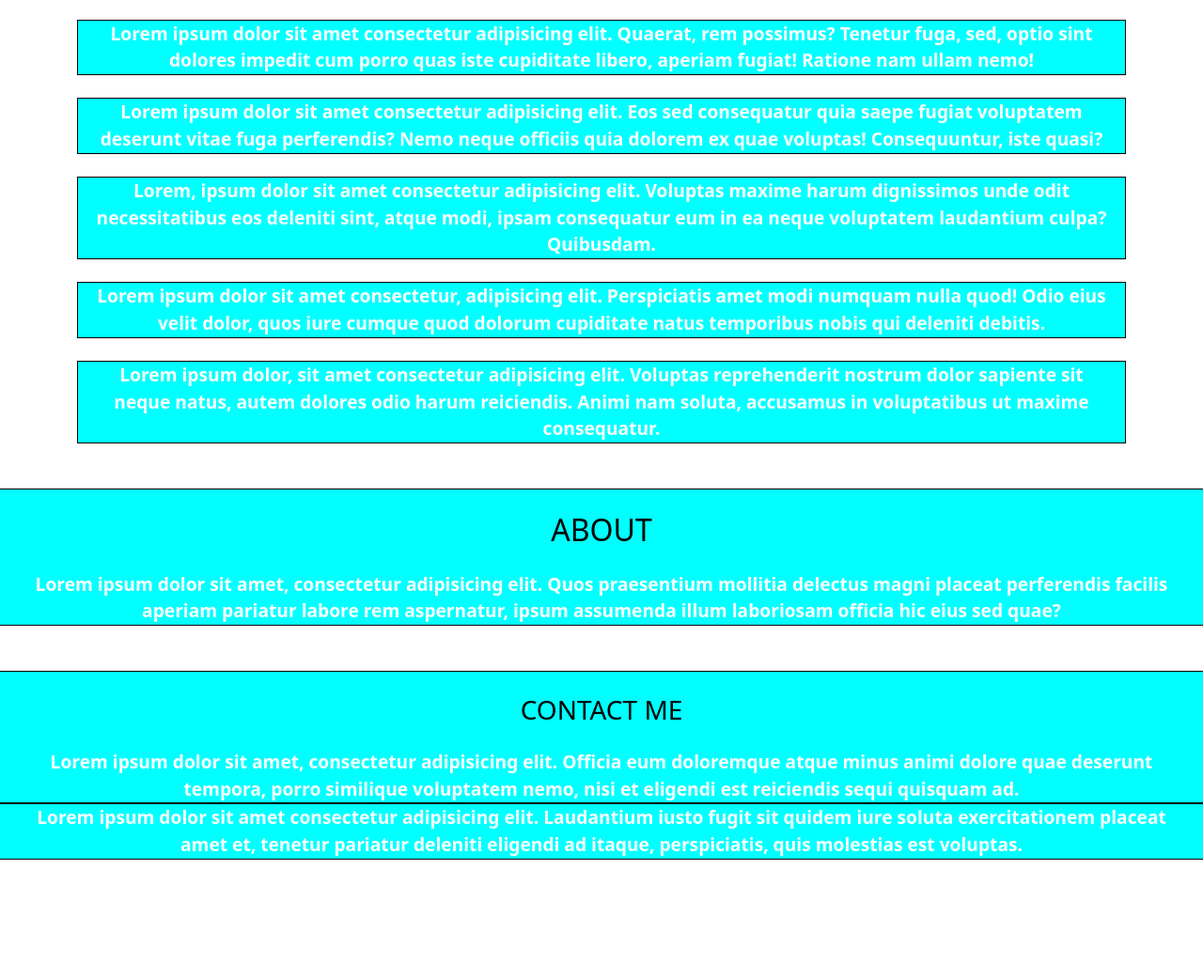
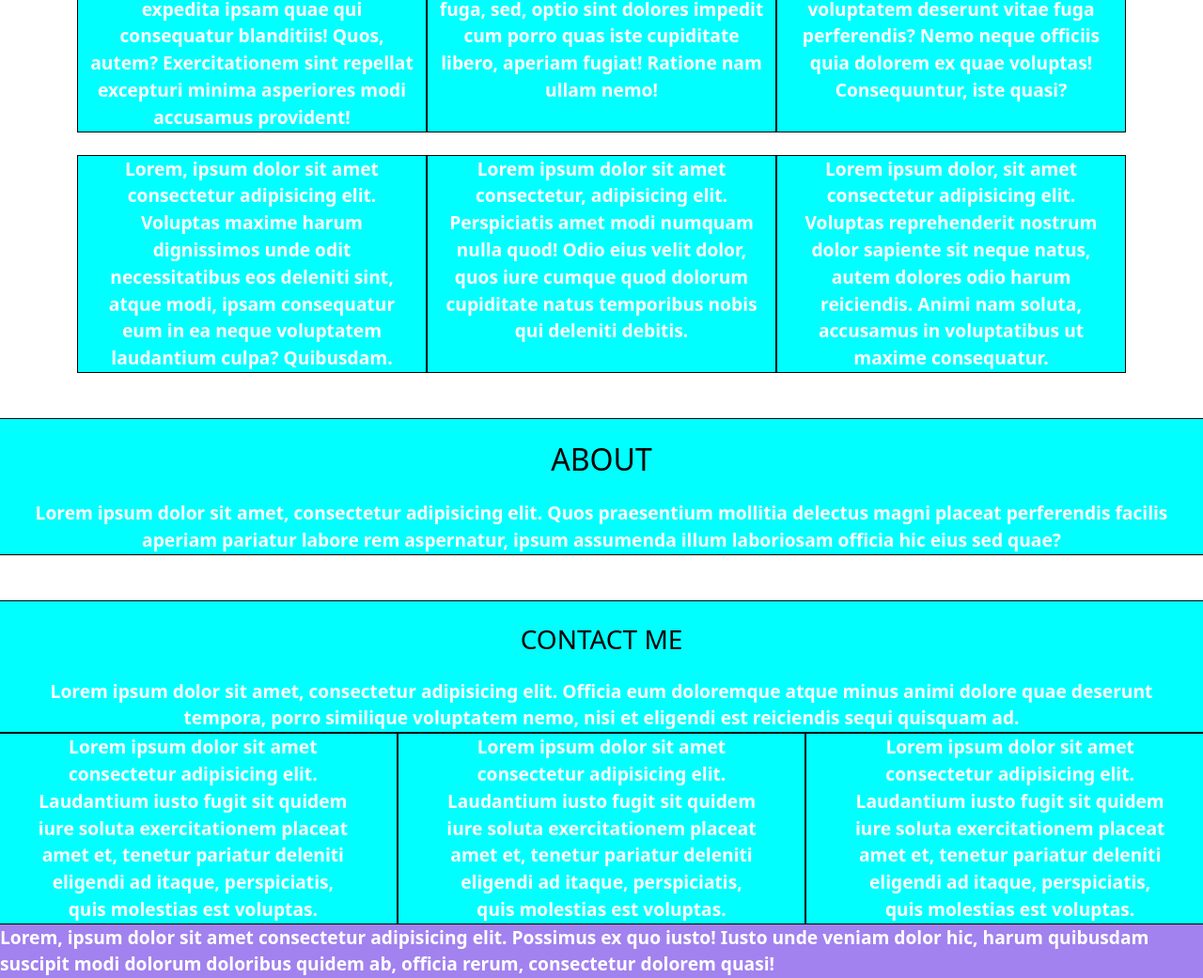
Before and after one commit to Onda-dev/html-css-bootstrap-freelancer, a plain HTML site: page index.html in a window 1280 px wide. Shown: the part 763-1804 px from the top of the page at 94% size. Before the commit the page ends 1678 px from the top, so only its background shows below. Drawn offline with nearby package versions, Linux system fonts and the light colour scheme.

Commit message:
Responsive ok

```diff
--- a/index.html
+++ b/index.html
@@ -49,22 +49,22 @@
                     <h2>portfolio</h2>
 
                     <div class="row g-4">
-                        <div class="col-12">
+                        <div class="col-12 col-md-6 col-lg-4">
                             Lorem, ipsum dolor sit amet consectetur adipisicing elit. Quod, ducimus iure harum laudantium expedita ipsam quae qui consequatur blanditiis! Quos, autem? Exercitationem sint repellat excepturi minima asperiores modi accusamus provident!
                         </div>
-                        <div class="col-12">
+                        <div class="col-12 col-md-6 col-lg-4">
                             Lorem ipsum dolor sit amet consectetur adipisicing elit. Quaerat, rem possimus? Tenetur fuga, sed, optio sint dolores impedit cum porro quas iste cupiditate libero, aperiam fugiat! Ratione nam ullam nemo!
                         </div>
-                        <div class="col-12">
+                        <div class="col-12 col-md-6 col-lg-4">
                             Lorem ipsum dolor sit amet consectetur adipisicing elit. Eos sed consequatur quia saepe fugiat voluptatem deserunt vitae fuga perferendis? Nemo neque officiis quia dolorem ex quae voluptas! Consequuntur, iste quasi?
                         </div>
-                        <div class="col-12">
+                        <div class="col-12 col-md-6 col-lg-4">
                             Lorem, ipsum dolor sit amet consectetur adipisicing elit. Voluptas maxime harum dignissimos unde odit necessitatibus eos deleniti sint, atque modi, ipsam consequatur eum in ea neque voluptatem laudantium culpa? Quibusdam.
                         </div>
-                        <div class="col-12">
+                        <div class="col-12 col-md-6 col-lg-4">
                             Lorem ipsum dolor sit amet consectetur, adipisicing elit. Perspiciatis amet modi numquam nulla quod! Odio eius velit dolor, quos iure cumque quod dolorum cupiditate natus temporibus nobis qui deleniti debitis.
                         </div>
-                        <div class="col-12">
+                        <div class="col-12 col-md-6 col-lg-4">
                             Lorem ipsum dolor, sit amet consectetur adipisicing elit. Voluptas reprehenderit nostrum dolor sapiente sit neque natus, autem dolores odio harum reiciendis. Animi nam soluta, accusamus in voluptatibus ut maxime consequatur.
                         </div>
                     </div>
@@ -104,8 +104,18 @@
         <footer>
 
             <div class="row">
-                <div class="col-12 text-center px-5">
+                <div class="col-12 col-md-4 text-center px-5">
                     Lorem ipsum dolor sit amet consectetur adipisicing elit. Laudantium iusto fugit sit quidem iure soluta exercitationem placeat amet et, tenetur pariatur deleniti eligendi ad itaque, perspiciatis, quis molestias est voluptas.
+                </div>
+                <div class="col-12 col-md-4 text-center px-5">
+                    Lorem ipsum dolor sit amet consectetur adipisicing elit. Laudantium iusto fugit sit quidem iure soluta exercitationem placeat amet et, tenetur pariatur deleniti eligendi ad itaque, perspiciatis, quis molestias est voluptas.
+                </div>
+                <div class="col-12 col-md-4 text-center px-5">
+                    Lorem ipsum dolor sit amet consectetur adipisicing elit. Laudantium iusto fugit sit quidem iure soluta exercitationem placeat amet et, tenetur pariatur deleniti eligendi ad itaque, perspiciatis, quis molestias est voluptas.
+                </div>
+
+                <div class="footer-bottom">
+                    Lorem, ipsum dolor sit amet consectetur adipisicing elit. Possimus ex quo iusto! Iusto unde veniam dolor hic, harum quibusdam suscipit modi dolorum doloribus quidem ab, officia rerum, consectetur dolorem quasi!
                 </div>
             </div>
 
```
